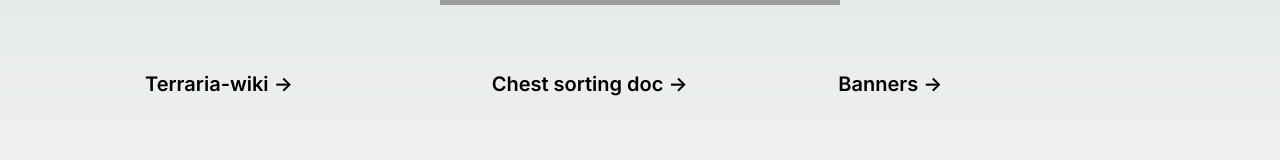
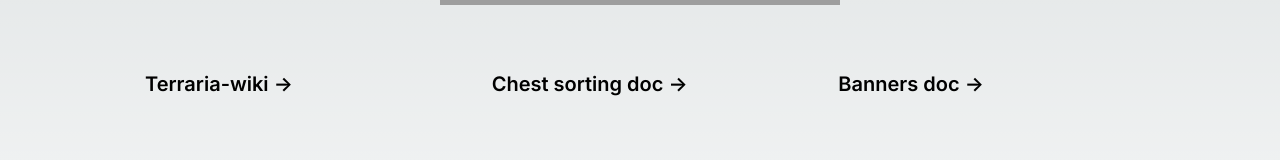
Before and after one commit to karen-vollan/TerrariaOrganizer, a Next.js app: page / in a window 1280 px wide. Shown: the part 327-487 px from the top of the page. Built offline with nearby package versions, Linux system fonts and the light colour scheme; grey boxes are pictures that could not be loaded.

Commit message:
change banners link text
Change banners link text to indicate that it links to a document.

```diff
--- a/app/page.tsx
+++ b/app/page.tsx
@@ -46,7 +46,7 @@
           rel="noopener noreferrer"
         >
           <h2 className="text-xl font-semibold">
-            Banners{" "}
+            Banners doc{" "}
             <span className="inline-block transition-transform group-hover:translate-x-1 motion-reduce:transform-none">
               -&gt;
             </span>
```
